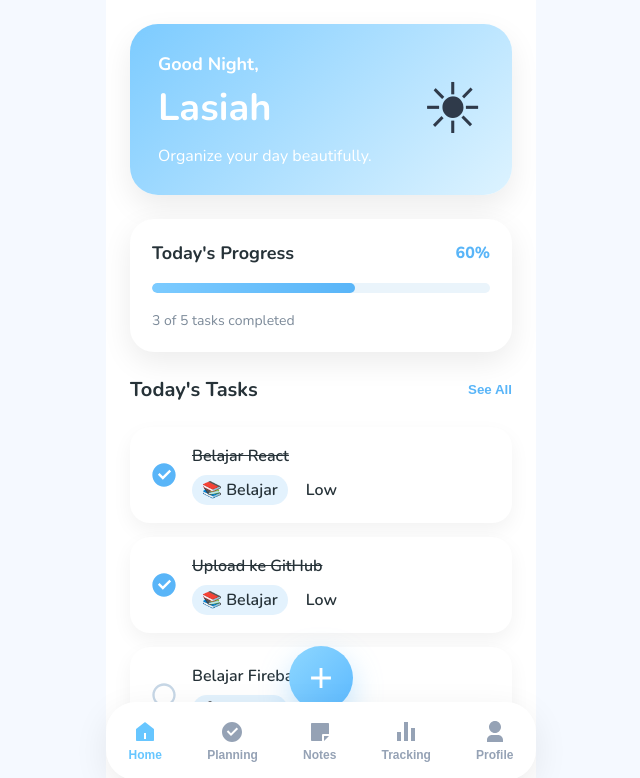
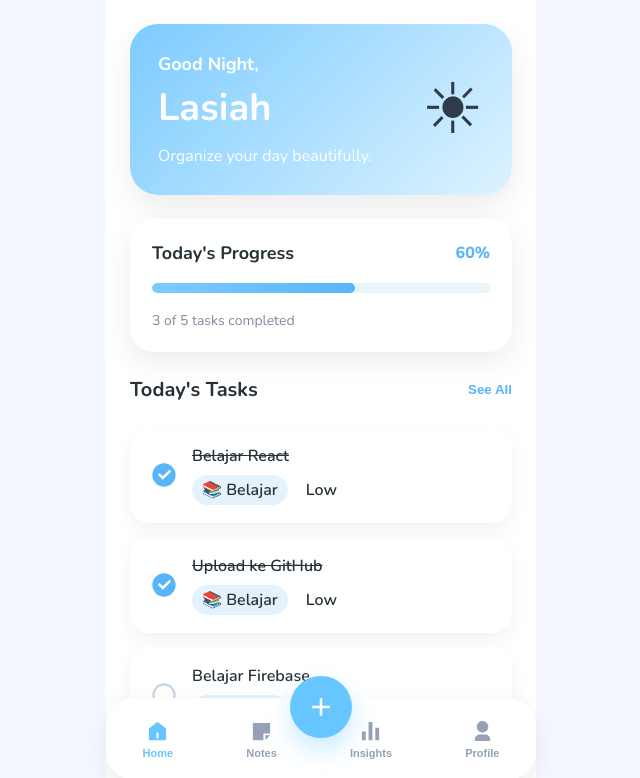
Before and after one commit to lasiah07/daily-planner, a React (Vite) app: page / in a window 1280 px wide. Shown: the top 778 px of the page, without its empty margins (319-959 px from the left). Built offline with nearby package versions, Linux system fonts and the light colour scheme.

Commit message:
refactor: redesign bottom navigation with floating action button

```diff
--- a/src/components/AddTaskModal/AddTaskModal.jsx
+++ b/src/components/AddTaskModal/AddTaskModal.jsx
@@ -1,4 +1,4 @@
-import { useState } from "react";
+import { useState, useEffect } from "react";
 import "./AddTaskModal.css";
 import { RiCloseLine } from "react-icons/ri";
 
@@ -6,6 +6,14 @@ function AddTaskModal({ isOpen, onClose, onAddTask }) {
   const [title, setTitle] = useState("");
   const [category, setCategory] = useState("Belajar");
   const [priority, setPriority] = useState("Low");
+
+  useEffect(() => {
+    if (!isOpen) {
+      setTitle("");
+      setCategory("Belajar");
+      setPriority("Low");
+    }
+  }, [isOpen]);
 
   if (!isOpen) return null;
 
@@ -18,22 +26,24 @@ function AddTaskModal({ isOpen, onClose, onAddTask }) {
       priority,
     });
 
-    setTitle("");
-    setCategory("Belajar");
-    setPriority("Low");
-
     onClose();
   };
 
   return (
     <>
-      <div className="modal-overlay" onClick={onClose} />
+      <div
+        className="modal-overlay"
+        onClick={onClose}
+      />
 
       <div className="modal-container">
         <div className="modal-header">
           <h2>Tambah Aktivitas</h2>
 
-          <button className="close-button" onClick={onClose}>
+          <button
+            className="close-button"
+            onClick={onClose}
+          >
             <RiCloseLine />
           </button>
         </div>
@@ -46,6 +56,11 @@ function AddTaskModal({ isOpen, onClose, onAddTask }) {
             placeholder="Contoh: Belajar React"
             value={title}
             onChange={(e) => setTitle(e.target.value)}
+            onKeyDown={(e) => {
+              if (e.key === "Enter") {
+                handleSubmit();
+              }
+            }}
           />
         </div>
 
@@ -70,7 +85,9 @@ function AddTaskModal({ isOpen, onClose, onAddTask }) {
           <div className="priority-group">
             <button
               type="button"
-              className={`priority-btn ${priority === "Low" ? "active" : ""}`}
+              className={`priority-btn ${
+                priority === "Low" ? "active" : ""
+              }`}
               onClick={() => setPriority("Low")}
             >
               🟢 Low
@@ -78,7 +95,9 @@ function AddTaskModal({ isOpen, onClose, onAddTask }) {
 
             <button
               type="button"
-              className={`priority-btn ${priority === "Medium" ? "active" : ""}`}
+              className={`priority-btn ${
+                priority === "Medium" ? "active" : ""
+              }`}
               onClick={() => setPriority("Medium")}
             >
               🟡 Medium
@@ -86,7 +105,9 @@ function AddTaskModal({ isOpen, onClose, onAddTask }) {
 
             <button
               type="button"
-              className={`priority-btn ${priority === "High" ? "active" : ""}`}
+              className={`priority-btn ${
+                priority === "High" ? "active" : ""
+              }`}
               onClick={() => setPriority("High")}
             >
               🔴 High
@@ -97,6 +118,7 @@ function AddTaskModal({ isOpen, onClose, onAddTask }) {
         <button
           className="save-button"
           onClick={handleSubmit}
+          disabled={title.trim() === ""}
         >
           Simpan
         </button>
--- a/src/components/BottomNavigation/BottomNavigation.css
+++ b/src/components/BottomNavigation/BottomNavigation.css
@@ -1,62 +1,89 @@
-.bottom-nav{
-    position:fixed;
-    bottom:20px;
-    left:50%;
-    transform:translateX(-50%);
+.bottom-nav {
+  position: fixed;
+  bottom: 20px;
+  left: 50%;
+  transform: translateX(-50%);
 
-    width:min(430px,92%);
-    height:78px;
+  width: min(430px, 92%);
+  height: 82px;
 
-    background:#ffffff;
+  background: #ffffff;
 
-    border-radius:30px;
+  border-radius: 28px;
 
-    display:flex;
-    justify-content:space-around;
-    align-items:center;
+  display: flex;
+  justify-content: space-around;
+  align-items: center;
 
-    box-shadow:0 10px 35px rgba(0,0,0,.08);
+  box-shadow: 0 10px 30px rgba(0, 0, 0, 0.08);
+
+  z-index: 100;
 }
 
-.nav-item{
+.nav-item {
+  border: none;
+  background: none;
 
-    border:none;
-    background:none;
+  display: flex;
+  flex-direction: column;
+  align-items: center;
 
-    display:flex;
-    flex-direction:column;
-    align-items:center;
-    gap:4px;
+  gap: 4px;
 
-    cursor:pointer;
+  color: #95a2b5;
 
-    color:#95A2B5;
+  cursor: pointer;
 
-    transition:.25s;
+  transition: 0.25s;
 }
 
-.nav-item svg{
-
-    font-size:24px;
-
+.nav-item svg {
+  font-size: 23px;
 }
 
-.nav-item span{
-
-    font-size:12px;
-
-    font-weight:700;
-
+.nav-item span {
+  font-size: 11px;
+  font-weight: 600;
 }
 
-.nav-item:hover{
-
-    transform:translateY(-3px);
-
+.nav-item:hover {
+  transform: translateY(-3px);
 }
 
-.active{
+.active {
+  color: #67c6ff;
+}
 
-    color:#67C6FF;
+.add-button {
+  position: absolute;
+  top: -22px;
 
+  width: 62px;
+  height: 62px;
+
+  border: none;
+  border-radius: 50%;
+
+  background: #67c6ff;
+  color: white;
+
+  display: flex;
+  justify-content: center;
+  align-items: center;
+
+  font-size: 30px;
+
+  cursor: pointer;
+
+  box-shadow: 0 12px 25px rgba(103, 198, 255, 0.35);
+
+  transition: 0.25s;
 }
+
+.add-button:hover {
+  transform: translateY(-3px) scale(1.05);
+}
+
+.add-button:active {
+  transform: scale(0.95);
+}
--- a/src/components/BottomNavigation/BottomNavigation.jsx
+++ b/src/components/BottomNavigation/BottomNavigation.jsx
@@ -1,13 +1,13 @@
 import "./BottomNavigation.css";
 import {
   RiHome5Fill,
-  RiCheckboxCircleFill,
   RiStickyNoteFill,
   RiBarChartFill,
   RiUser3Fill,
+  RiAddLine,
 } from "react-icons/ri";
 
-function BottomNavigation() {
+function BottomNavigation({ onAddClick }) {
   return (
     <nav className="bottom-nav">
 
@@ -17,18 +17,20 @@ function BottomNavigation() {
       </button>
 
       <button className="nav-item">
-        <RiCheckboxCircleFill />
-        <span>Planning</span>
-      </button>
-
-      <button className="nav-item">
         <RiStickyNoteFill />
         <span>Notes</span>
       </button>
 
+      <button
+        className="add-button"
+        onClick={onAddClick}
+      >
+        <RiAddLine />
+      </button>
+
       <button className="nav-item">
         <RiBarChartFill />
-        <span>Tracking</span>
+        <span>Insights</span>
       </button>
 
       <button className="nav-item">
--- a/src/pages/Home/Home.jsx
+++ b/src/pages/Home/Home.jsx
@@ -4,26 +4,25 @@ import "./Home.css";
 import GreetingCard from "../../components/GreetingCard/GreetingCard";
 import ProgressCard from "../../components/ProgressCard/ProgressCard";
 import TaskList from "../../components/TaskList/TaskList";
-import FloatingButton from "../../components/FloatingButton/FloatingButton";
+import BottomNavigation from "../../components/BottomNavigation/BottomNavigation";
 import AddTaskModal from "../../components/AddTaskModal/AddTaskModal";
-import BottomNavigation from "../../components/BottomNavigation/BottomNavigation";
 
 import { user, tasks } from "../../data/dummyData";
 
 function Home() {
-  // Ambil data dari localStorage jika ada
+  // Ambil data dari Local Storage
   const [taskList, setTaskList] = useState(() => {
-    const savedTasks = localStorage.getItem("planora-tasks");
+    const savedTasks = localStorage.getItem("planora_tasks");
 
     return savedTasks ? JSON.parse(savedTasks) : tasks;
   });
 
   const [isModalOpen, setIsModalOpen] = useState(false);
 
-  // Simpan otomatis setiap task berubah
+  // Simpan ke Local Storage setiap task berubah
   useEffect(() => {
     localStorage.setItem(
-      "planora-tasks",
+      "planora_tasks",
       JSON.stringify(taskList)
     );
   }, [taskList]);
@@ -41,18 +40,16 @@ function Home() {
     );
   };
 
-const addTask = ({ title, category, priority }) => {
+  const addTask = ({ title }) => {
     const newTask = {
       id: Date.now(),
       title,
-    category,
-    priority,
       completed: false,
-    createdAt: new Date().toISOString(),
     };
 
     setTaskList([...taskList, newTask]);
   };
+
   const completedTasks = taskList.filter(
     (task) => task.completed
   ).length;
@@ -76,8 +73,8 @@ const addTask = ({ title, category, priority }) => {
         onToggle={toggleTask}
       />
 
-      <FloatingButton
-        onClick={() => setIsModalOpen(true)}
+      <BottomNavigation
+        onAddClick={() => setIsModalOpen(true)}
       />
 
       <AddTaskModal
@@ -85,8 +82,6 @@ const addTask = ({ title, category, priority }) => {
         onClose={() => setIsModalOpen(false)}
         onAddTask={addTask}
       />
-
-      <BottomNavigation />
     </div>
   );
 }
```
Also changed, not shown: src/section/DeadlineSection/DeadlineSection.css (added), src/section/DeadlineSection/DeadlineSection.jsx (added), src/section/TodaySection/TodaySection.css (added), src/section/TodaySection/TodaySection.jsx (added). Lines whose indentation alone changed are shown as unchanged.
